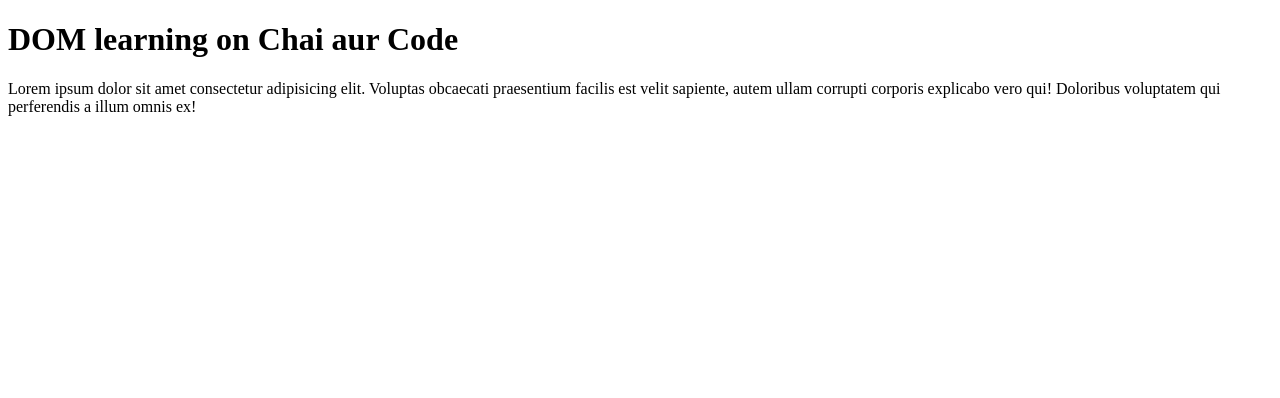
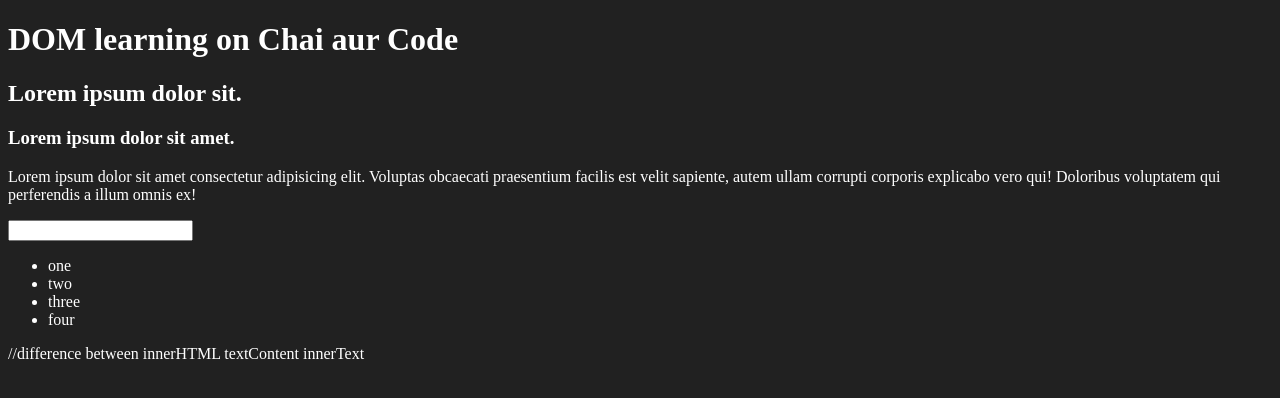
Before and after one commit to Sneha-Burman0611/js-hindi-sneha, a plain HTML site: page 06_DOM/one.html in a window 1280 px wide. Drawn offline with Linux system fonts and the light colour scheme.

Commit message:
html dom

```diff
--- a/06_DOM/one.html
+++ b/06_DOM/one.html
@@ -11,10 +11,22 @@
         }
     </style>
 </head>
-<body class="bg-black">
+<body class="bg-color">
      <div >
-        <h1 id="title" class="heading">DOM learning on Chai aur Code</h1>
+        <h1 id="title" class="heading">DOM learning on Chai aur Code <span style="display: none;">test text</span></h1>
+        <h2>Lorem ipsum dolor sit.</h2>
+        <h3>Lorem ipsum dolor sit amet.</h3>
         <p>Lorem ipsum dolor sit amet consectetur adipisicing elit. Voluptas obcaecati praesentium facilis est velit sapiente, autem ullam corrupti corporis explicabo vero qui! Doloribus voluptatem qui perferendis a illum omnis ex!</p>
+        <input type="password" name"" id="">
+
+        <ul>
+            <li class="list-item">one</li>
+            <li class="list-item">two</li>
+            <li class="list-item">three</li>
+            <li class="list-item">four</li>
+        </ul>
      </div>
 </body>
 </html>
+
+//difference between innerHTML textContent innerText
```
